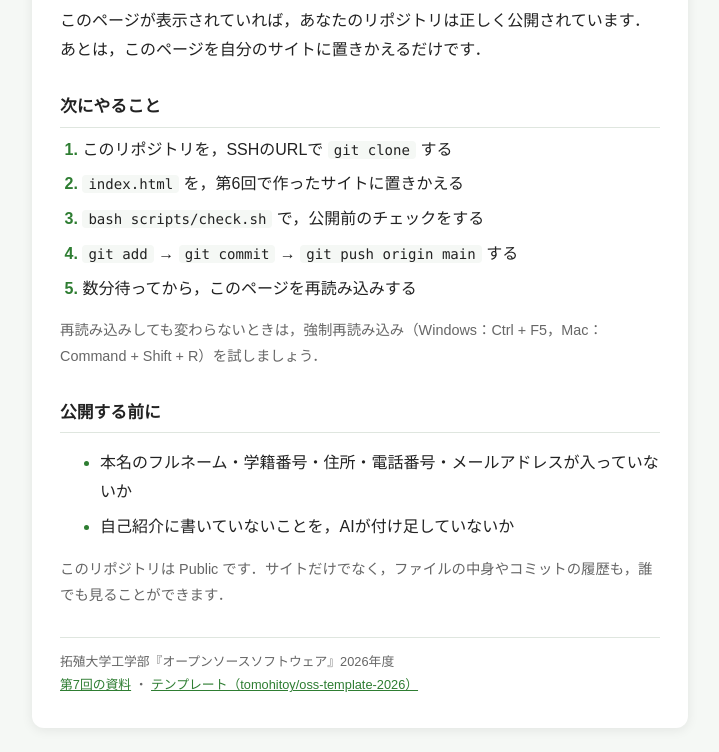
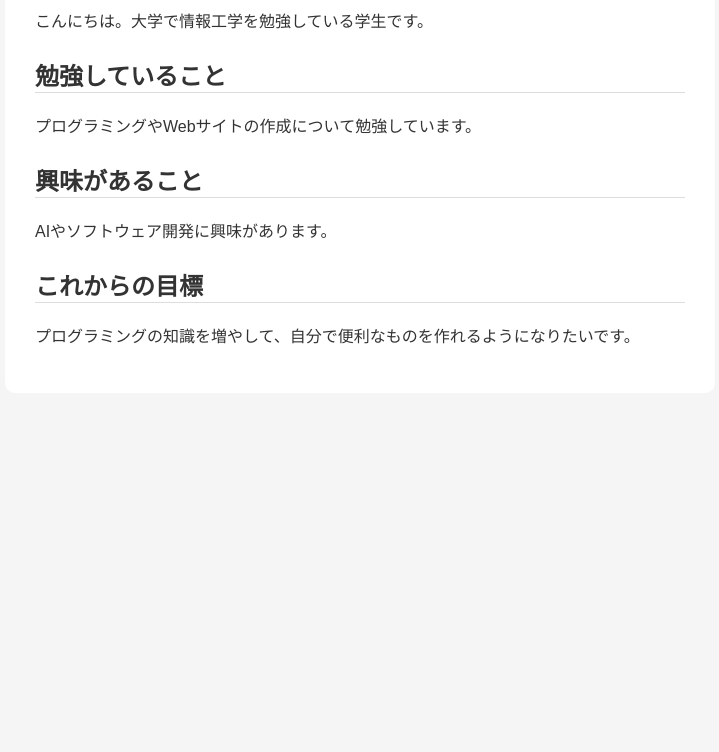
Before and after one commit to G484072024/G484072024.github.io, a plain HTML site: page index.html in a window 1280 px wide. Shown: the part 149-901 px from the top of the page, without its empty margins (280-999 px from the left). After the commit the page ends 800 px from the top, so only its background shows below. Drawn offline with Linux system fonts and the light colour scheme.

Commit message:
Add personal portfolio website

```diff
--- a/index.html
+++ b/index.html
@@ -1,162 +1,46 @@
+
 <!DOCTYPE html>
-<!-- oss-template-2026:placeholder （この目印で，scripts/check.sh が「準備中」のページかどうかを見分けます） -->
-<!--
-  テンプレートの「準備中」のページです．
-  このページが https://ユーザー名.github.io/ に表示されたら，GitHub Pages の設定は成功です．
-  第7回の実習4で，このファイルを第6回で作った index.html に置きかえます．
--->
 <html lang="ja">
 <head>
   <meta charset="UTF-8">
   <meta name="viewport" content="width=device-width, initial-scale=1">
-  <title>準備中</title>
+  <title>自己紹介サイト</title>
   <style>
-    /* ===== 色の設定 ===== */
-    :root {
-      --main-color: #2e7d32;  /* メインの色（見出し・番号） */
-      --bg-color: #f5f8f5;    /* ページの背景の色 */
-      --card-color: #ffffff;  /* カードの背景の色 */
-      --text-color: #222222;  /* 文字の色 */
-      --sub-color: #666666;   /* 補足の文字の色 */
-      --line-color: #dfe6df;  /* 区切り線の色 */
+    body {
+      font-family: sans-serif;
+      background-color: #f5f5f5;
+      padding: 30px;
+      color: #333;
     }
-
-    /* パソコンやスマートフォンがダークモードのときの色 */
-    @media (prefers-color-scheme: dark) {
-      :root {
-        --main-color: #81c784;
-        --bg-color: #121512;
-        --card-color: #1e231e;
-        --text-color: #e8ece8;
-        --sub-color: #a0a8a0;
-        --line-color: #2f362f;
-      }
+    main {
+      max-width: 650px;
+      margin: auto;
+      padding: 30px;
+      background-color: white;
+      border-radius: 10px;
     }
-
-    /* ページ全体：カードを画面のまんなかに置く */
-    body {
-      margin: 0;
-      min-height: 100vh;
-      display: flex;
-      align-items: center;
-      justify-content: center;
-      padding: 24px 16px;
-      box-sizing: border-box;
-      font-family: "Hiragino Sans", "Yu Gothic", "Meiryo", sans-serif;
-      line-height: 1.8;
-      color: var(--text-color);
-      background: var(--bg-color);
+    h1 {
+      color: #2e7d32;
     }
-
-    /* まんなかのカード */
-    main {
-      width: 100%;
-      max-width: 600px;
-      padding: 32px 28px;
-      background: var(--card-color);
-      border-top: 6px solid var(--main-color);
-      border-radius: 12px;
-      box-shadow: 0 2px 12px rgba(0, 0, 0, 0.08);
-    }
-
-    h1 {
-      margin: 0 0 4px;
-      font-size: clamp(1.3rem, 6vw, 1.6rem);  /* スマートフォンでは少し小さくする */
-      line-height: 1.4;
-      color: var(--main-color);
-    }
-
     h2 {
-      margin: 28px 0 8px;
-      padding-bottom: 4px;
-      font-size: 1.05rem;
-      border-bottom: 1px solid var(--line-color);
-    }
-
-    /* 「設定は成功」のバッジ */
-    .badge {
-      display: inline-block;
-      margin: 8px 0 0;
-      padding: 2px 12px;
-      font-size: 0.9rem;
-      font-weight: bold;
-      color: var(--card-color);
-      background: var(--main-color);
-      border-radius: 999px;
-    }
-
-    /* 「次にやること」の番号つきリスト */
-    ol {
-      margin: 0;
-      padding-left: 1.4em;
-    }
-    li {
-      margin-bottom: 6px;
-    }
-    li::marker {
-      font-weight: bold;
-      color: var(--main-color);
-    }
-
-    /* コマンドの見た目 */
-    code {
-      padding: 1px 6px;
-      font-family: "SFMono-Regular", Consolas, monospace;
-      font-size: 0.88em;
-      background: var(--bg-color);
-      border-radius: 4px;
-      white-space: nowrap;  /* コマンドの途中で折り返さない */
-    }
-
-    /* 補足の小さな文字 */
-    .sub {
-      font-size: 0.9rem;
-      color: var(--sub-color);
-    }
-
-    /* いちばん下の小さな文字 */
-    footer {
-      margin-top: 28px;
-      padding-top: 12px;
-      font-size: 0.8rem;
-      color: var(--sub-color);
-      border-top: 1px solid var(--line-color);
-    }
-    a {
-      color: var(--main-color);
+      margin-top: 25px;
+      border-bottom: 1px solid #ddd;
     }
   </style>
 </head>
 <body>
   <main>
-    <h1>このサイトは準備中です</h1>
-    <p class="badge">GitHub Pages の設定 OK</p>
-    <p>このページが表示されていれば，あなたのリポジトリは正しく公開されています．
-      あとは，このページを自分のサイトに置きかえるだけです．</p>
+    <h1>自己紹介</h1>
+    <p>こんにちは。大学で情報工学を勉強している学生です。</p>
 
-    <h2>次にやること</h2>
-    <ol>
-      <li>このリポジトリを，SSHのURLで <code>git clone</code> する</li>
-      <li><code>index.html</code> を，第6回で作ったサイトに置きかえる</li>
-      <li><code>bash scripts/check.sh</code> で，公開前のチェックをする</li>
-      <li><code>git add</code> → <code>git commit</code> → <code>git push origin main</code> する</li>
-      <li>数分待ってから，このページを再読み込みする</li>
-    </ol>
-    <p class="sub">再読み込みしても変わらないときは，強制再読み込み（Windows：Ctrl + F5，Mac：Command + Shift + R）を試しましょう．</p>
+    <h2>勉強していること</h2>
+    <p>プログラミングやWebサイトの作成について勉強しています。</p>
 
-    <h2>公開する前に</h2>
-    <ul>
-      <li>本名のフルネーム・学籍番号・住所・電話番号・メールアドレスが入っていないか</li>
-      <li>自己紹介に書いていないことを，AIが付け足していないか</li>
-    </ul>
-    <p class="sub">このリポジトリは Public です．サイトだけでなく，ファイルの中身やコミットの履歴も，誰でも見ることができます．</p>
+    <h2>興味があること</h2>
+    <p>AIやソフトウェア開発に興味があります。</p>
 
-    <footer>
-      拓殖大学工学部『オープンソースソフトウェア』2026年度<br>
-      <a href="https://github.com/tomohitoy/oss-practice-2026/blob/main-07/chap07/README.md">第7回の資料</a>
-      ・
-      <a href="https://github.com/tomohitoy/oss-template-2026">テンプレート（tomohitoy/oss-template-2026）</a>
-    </footer>
+    <h2>これからの目標</h2>
+    <p>プログラミングの知識を増やして、自分で便利なものを作れるようになりたいです。</p>
   </main>
 </body>
 </html>
```
